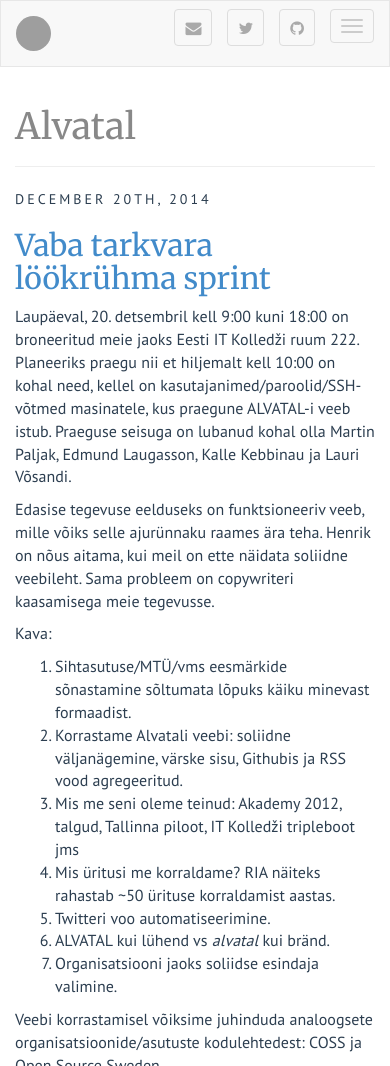
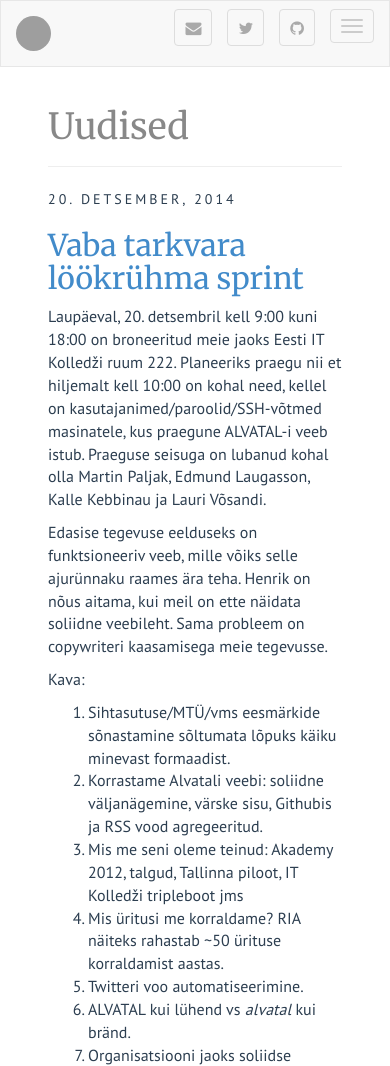
Before and after one commit to alvatal/alvatal.github.io, a Jekyll site: the page built from index.html, in a window 390 px wide, cut to the strip 0-1066 px from the top of the page. Built offline with Jekyll 4.4.1, drawn with Linux system fonts in a browser that asks for light colours; the list of posts is cut into pages by our own code; some of the changed text lies outside the part shown; grey boxes are pictures that could not be loaded.

Commit message:
Styling fixes

```diff
--- a/_includes/default.html
+++ b/_includes/default.html
@@ -67,26 +67,30 @@
 		<!-- Collect the nav links, forms, and other content for toggling -->
 		<div class="collapse navbar-collapse" id="bs-example-navbar-collapse-1">
 			<ul class="nav navbar-nav">
-				<li><a href="{{ site.BASE_PATH }}/">Esileht</a></li>
-                <li><a href="{{ site.BASE_PATH }}/goals.html">Eesm&auml;rgid</a></li>
-                <li><a href="{{ site.BASE_PATH }}/agenda.html">Tegevuskava</a></li>
-                <li><a href="{{ site.BASE_PATH }}/members.html">Liikmed</a></li>
-                <li><a href="{{ site.BASE_PATH }}/portfolio.html">Portfolio</a></li>
-                <li><a href="{{ site.BASE_PATH }}/channels.html">Kanalid</a></li>
+                {% include nav.html %}
 			</ul>
 		</div><!-- /.navbar-collapse -->
 	</nav>
 
-	<div class="col-sm-3 sidebar hidden-xs">
+	<div id="sidebar" class="col-sm-3 sidebar hidden-xs">
 		{% include sidebar.html %}
 	</div>
 
-	<div class="col-sm-9 col-sm-offset-3">
+	<div id="content" class="col-sm-9 col-sm-offset-3">
 		{{ content }}
 
 		<footer>
 			<hr/>
-            <div class="navbar navbar-default visible-xs navbar-header">
+            <p>
+				&copy; {{ site.time | date: '%Y' }} {{ site.author.name }}.
+			</p>
+		</footer>
+
+
+
+	</div>
+
+    <nav class="navbar navbar-default visible-xs navbar-header" style="margin-bottom:0">
         <a class="navbar-toggle nav-link" href="#pagetop">
             <i class="fa fa-arrow-up fa-lg"></i>
         </a>
@@ -99,43 +103,7 @@
         <a class="navbar-toggle nav-link" href="{{ site.BASE_PATH }}/{{ site.rss_path }}">
             <i class="fa fa-rss fa-lg"></i>
         </a>
-            </div>
-			<p>
-
-	            <ul class="list-unstyled list-inline">
-                    <li>
-        				&copy; {{ site.time | date: '%Y' }} {{ site.author.name }}.
-    				</li>
-		            {% if site.author.email %}
-		            <li>
-			            <a class="btn btn-default btn-sm" href="mailto:{{ site.author.email }}">
-				            <i class="fa fa-envelope fa-lg"></i>
-			            </a>
-		            </li>
-		            {% endif %}
-		            {% if site.author.twitter %}
-		            <li>
-			            <a class="btn btn-default btn-sm" href="https://twitter.com/{{ site.author.twitter }}">
-				            <i class="fa fa-twitter fa-lg"></i>
-			            </a>
-		            </li>
-		            {% endif %}
-		            {% if site.author.github %}
-		            <li>
-			            <a class="btn btn-default btn-sm" href="https://github.com/{{ site.author.github }}">
-				            <i class="fa fa-github-alt fa-lg"></i>
-			            </a>
-		            </li>
-		            {% endif %}
-		            <li>
-			            <a class="btn btn-default btn-sm" href="{{ site.BASE_PATH }}/{{ site.rss_path }}">
-				            <i class="fa fa-rss fa-lg"></i>
-			            </a>
-		            </li>
-	            </ul>
-			</p>
-		</footer>
-	</div>
+    </nav>
 
 	<script type="text/javascript" src="{{ site.BASE_PATH }}/assets/resources/jquery/jquery.min.js"></script>
 	<script type="text/javascript" src="{{ site.BASE_PATH }}/assets/resources/bootstrap/js/bootstrap.min.js"></script>
--- /dev/null
+++ b/_includes/nav.html
@@ -0,0 +1,7 @@
+<li><a href="{{ site.BASE_PATH }}/about.html">Alvatal</a></li>
+<li><a href="{{ site.BASE_PATH }}/">Uudised</a></li>
+<li><a href="{{ site.BASE_PATH }}/goals.html">Eesm&auml;rgid</a></li>
+<li><a href="{{ site.BASE_PATH }}/agenda.html">Tegevuskava</a></li>
+<li><a href="{{ site.BASE_PATH }}/members.html">Liikmed</a></li>
+<li><a href="{{ site.BASE_PATH }}/portfolio.html">Portfolio</a></li>
+<li><a href="{{ site.BASE_PATH }}/channels.html">Kanalid</a></li>
--- a/_includes/sidebar.html
+++ b/_includes/sidebar.html
@@ -1,32 +1,29 @@
-<! -- sidebar.html -->
-
-
 <div id="contact-list" class="text-center">
-    <!--
-	<a href="{{ site.BASE_PATH }}/">
-		<img src="{{ site.BASE_PATH }}/assets/tux-silhouette-white.svg" style="width:200px;" />
-	</a>
-
-    {% if site.author.bio %}
-    <div id="bio">
-	    {{ site.author.bio }}
-    </div>
-    {% endif %}
-
-
-
-
-    -->
     <ul class="nav2 list-unstyled">
-        <li><a href="{{ site.BASE_PATH }}/">alvatal</a></li>
-        <li><a href="{{ site.BASE_PATH }}/goals.html">eesm&auml;rgid</a></li>
-        <li><a href="{{ site.BASE_PATH }}/agenda.html">tegevuskava</a></li>
-        <li><a href="{{ site.BASE_PATH }}/members.html">liikmed</a></li>
-        <li><a href="{{ site.BASE_PATH }}/portfolio.html">portfolio</a></li>
-        <li><a href="{{ site.BASE_PATH }}/channels.html">kanalid</a></li>
+        {% include nav.html %}
     </ul>
 
+    <ul class="list-unstyled list-inline">
+        {% if site.author.email %}
+        <li>
+            <a class="btn btn-default btn-sm" href="mailto:{{ site.author.email }}">
+	            <i class="fa fa-envelope fa-lg"></i>
+            </a>
+        </li>
+        {% endif %}
+        {% if site.author.twitter %}
+        <li>
+            <a class="btn btn-default btn-sm" href="https://twitter.com/{{ site.author.twitter }}">
+	            <i class="fa fa-twitter fa-lg"></i>
+            </a>
+        </li>
+        {% endif %}
 
+        <li>
+            <a class="btn btn-default btn-sm" href="{{ site.BASE_PATH }}/{{ site.rss_path }}">
+	            <i class="fa fa-rss fa-lg"></i>
+            </a>
+        </li>
+    </ul>
 
 </div>
-<! -- sidebar.html end -->
--- a/assets/css/style.css
+++ b/assets/css/style.css
@@ -13,16 +13,6 @@
 	background-color: #2c3e50;
 	color: #fff;
 	bottom: 0;
-}
-
-.sidebar .nav2{
-    position: absolute;
-    margin-left: -5em;
-    margin-top: -5em;
-    width: 10em;
-    height: 10em;
-    top: 50%;
-    left: 50%;
 }
 
 .sidebar-header {
@@ -209,17 +199,39 @@
     }
 }
 
-.sidebar .nav2 {
-
+#contact-list {
+    font-size: 150%;
 
 }
 
-.sidebar .nav2 li {
+#contact-list li {
     margin: 0;
 }
 
-.sidebar .nav2 a {
-    color: white;
+#contact-list a {
+    color: #ccc;
+}
+
+#contact-list .active a {
+    color: #fff;
+}
+
+#contact-list {
+    position: absolute;
+    margin-left: -5em;
+    margin-top: -5em;
+    width: 10em;
+    height: 10em;
+    top: 50%;
+    left: 50%;
+}
+
+#content {
+    padding: 0 3em;
+}
+
+html {
+    overflow-y: scroll;
 }
 
 /* TODO: Lauri should fix his atom.xml */
--- a/assets/js/app.js
+++ b/assets/js/app.js
@@ -1,2 +1,8 @@
 $( document ).ready(function() {
+    $(".nav2 li").each(function(index, item) {
+        var link = $("a", item);
+        if (window.location.pathname == $(link).attr("href")) {
+            $(item).addClass("active");
+        }
+    });
 });
--- a/index.html
+++ b/index.html
@@ -1,5 +1,6 @@
 ---
 layout: page
+title: Uudised
 tagline:
 ---
 
@@ -8,13 +9,21 @@
 <article class="home">
 
   <span class="post-date">
-    {% assign d = post.date | date: "%d" | plus:'0' %}
-    {{ post.date | date: "%B" }}
+    {% assign d = post.date | date: "%m" | plus:'0' %}
+    {{ post.date | date: "%d" }}.
     {% case d %}
-    {% when 1 or 21 or 31 %}{{ d }}st,
-    {% when 2 or 22 %}{{ d }}nd,
-    {% when 3 or 23 %}{{ d }}rd,
-    {% else %}{{ d }}th,
+    {% when 1 %}Jaanuar,
+    {% when 2 %}Veebruar,
+    {% when 3 %}Märts,
+    {% when 4 %}Aprill,
+    {% when 5 %}Mai,
+    {% when 6 %}Juuni,
+    {% when 7 %}Juuli,
+    {% when 8 %}August,
+    {% when 9 %}September,
+    {% when 10 %}Oktoober,
+    {% when 11 %}November,
+    {% else %}Detsember,
     {% endcase %}
     {{ post.date | date: "%Y" }}
   </span>
--- a/planet.yml
+++ b/planet.yml
@@ -4,7 +4,6 @@
     posts_directory: _posts/
     templates_directory: _layouts/
     sanitize_html: false
-#    whitelisted_tags: []
     whitelisted_tags: ["Alvatal"]
 
 blogs:
```
Lines whose indentation alone changed are shown as unchanged.
